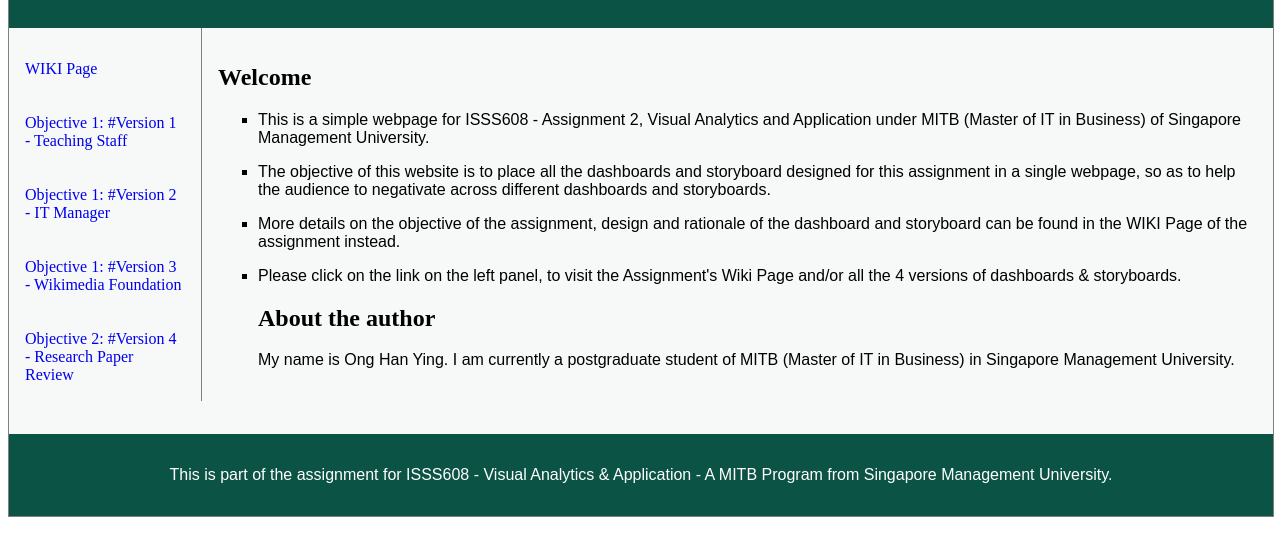
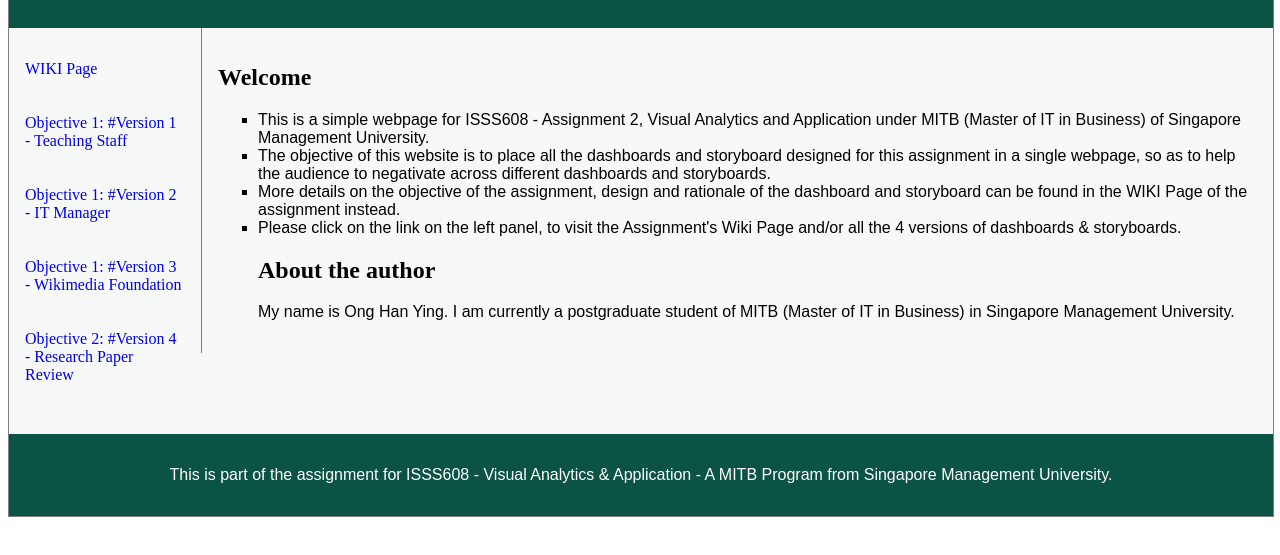
Before and after one commit to hanyingong/ISSS608-Assign2, a plain HTML site: page index.html in a window 1280 px wide. Shown: the part 129-684 px from the top of the page. Drawn offline with Linux system fonts and the light colour scheme.

Commit message:
Update index.html

```diff
--- a/index.html
+++ b/index.html
@@ -61,6 +61,7 @@ h1 {
 
   ul.b {
     list-style-type: square;
+       font-family: "Arial";
 }
 
 </style>
@@ -90,12 +91,12 @@ h1 {
 <article>
     <h1> Welcome</h1>
  <ul class="b">
- <li><p class="serif"> This is a simple webpage for ISSS608 - Assignment 2, Visual Analytics and Application under MITB (Master of IT in Business)
-      of Singapore Management University.</p></li>
- <li><p class="serif"> The objective of this website is to place all the dashboards and storyboard designed for this assignment in a single webpage,
-        so as to help the audience to negativate across different dashboards and storyboards.  </p></li>
-  <li><p class="serif"> More details on the objective of the assignment, design and rationale of the dashboard and storyboard can be found in the WIKI Page of the assignment instead. </p></li>
- <li> <p class="serif"> Please click on the link on the left panel, to visit the Assignment's Wiki Page and/or all the 4 versions of dashboards & storyboards. </p></li>
+ <li>This is a simple webpage for ISSS608 - Assignment 2, Visual Analytics and Application under MITB (Master of IT in Business)
+      of Singapore Management University.</li>
+ <li>The objective of this website is to place all the dashboards and storyboard designed for this assignment in a single webpage,
+        so as to help the audience to negativate across different dashboards and storyboards.  </li>
+  <li>More details on the objective of the assignment, design and rationale of the dashboard and storyboard can be found in the WIKI Page of the assignment instead. </li>
+ <li> Please click on the link on the left panel, to visit the Assignment's Wiki Page and/or all the 4 versions of dashboards & storyboards. </li>
 
   <h1> About the author </h1>
 
```
